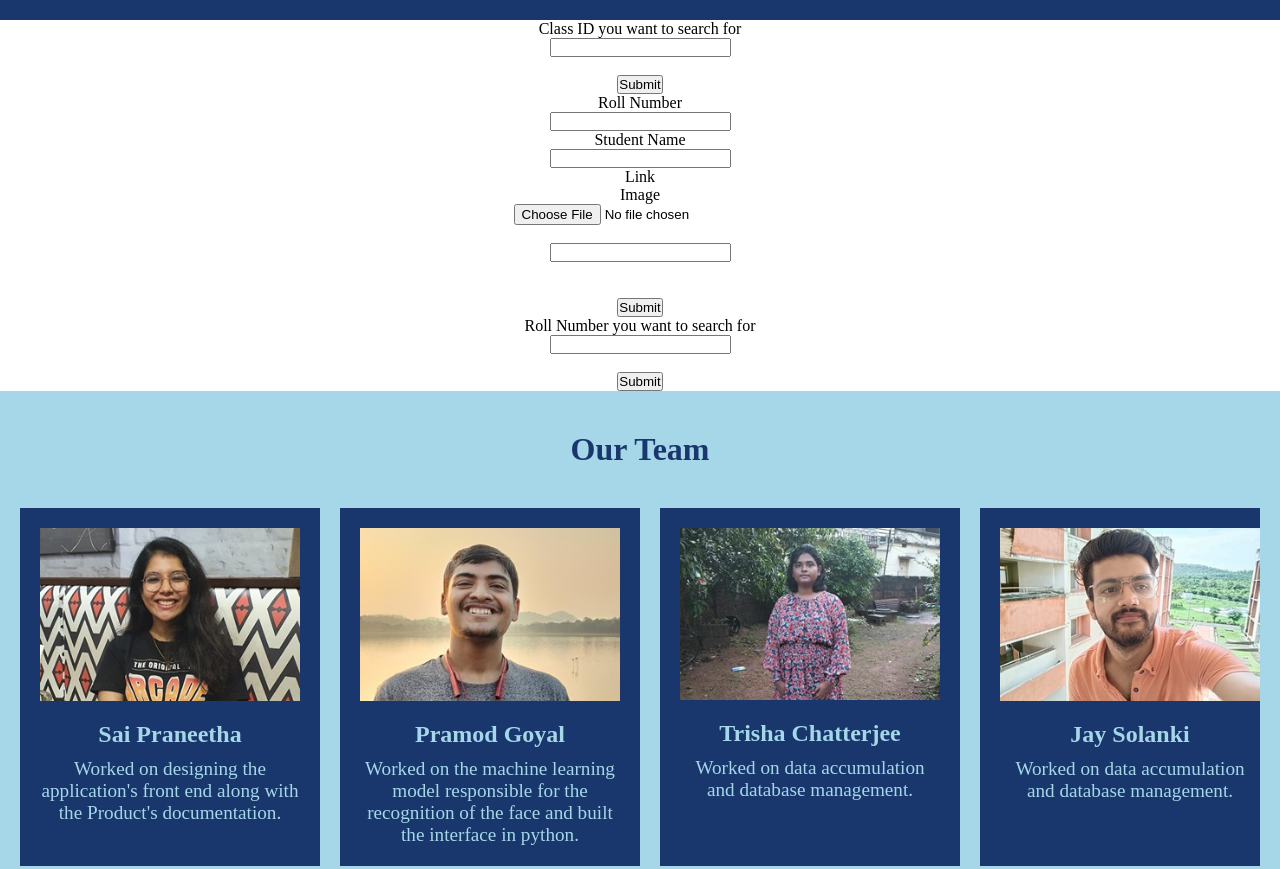
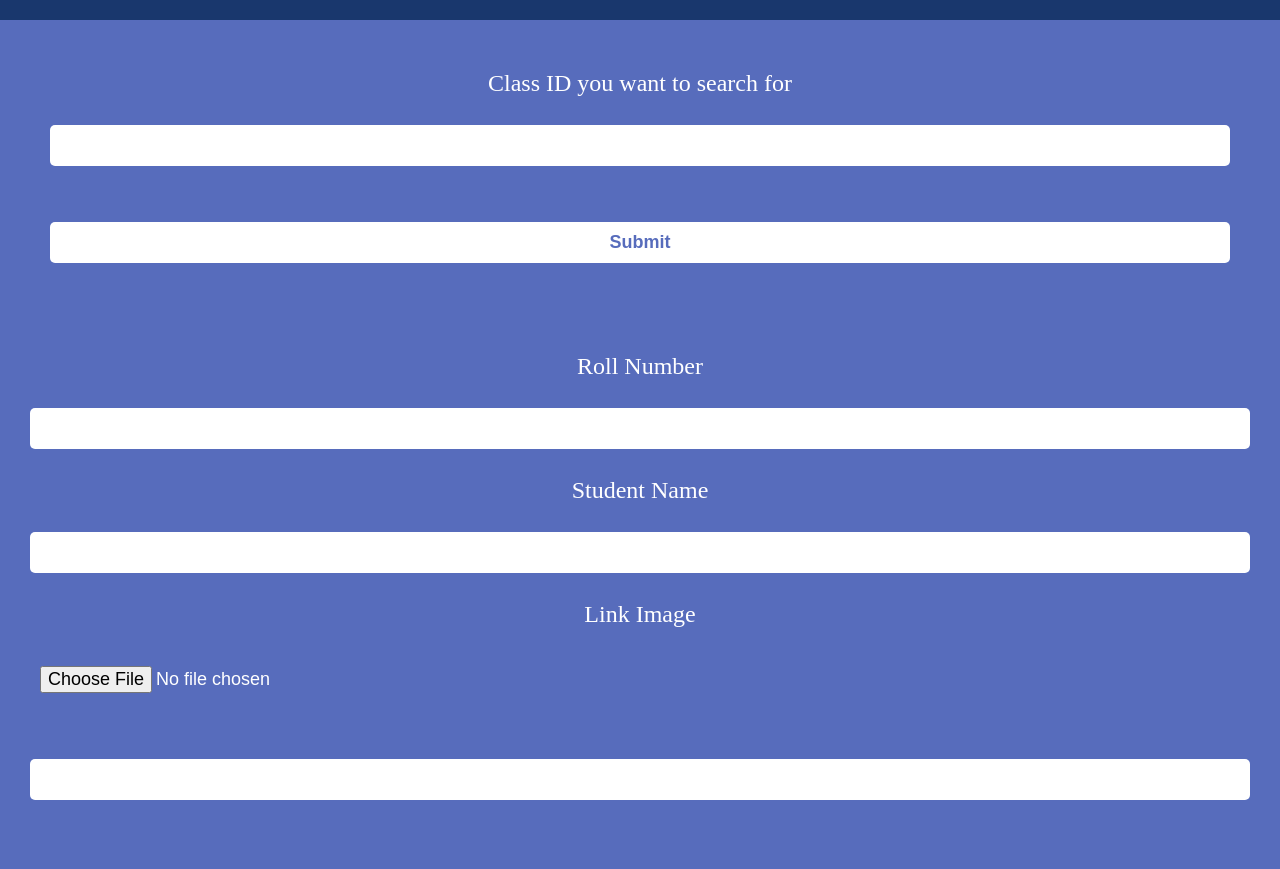
Before and after one commit to Praneetha29/FaceTech, a plain HTML site: page index.html in a window 1280 px wide. Shown: the part 780-1649 px from the top of the page. Drawn offline with Linux system fonts and the light colour scheme.

Commit message:
Customised css for the forms

```diff
--- a/index.html
+++ b/index.html
@@ -12,8 +12,8 @@
 			<a href="#">FaceTech</a>
 		</div>
 		<ul class="nav-links">
-			<li><a href="#">Our Team</a></li>
-			<li><a href="#">Project</a></li>
+			<li><a href="#team">Our Team</a></li>
+			<li><a href="https://github.com/Praneetha29/FaceTech">Project</a></li>
 			<li><a href="#">Login</a></li>
 		</ul>
 	</nav>
@@ -23,13 +23,13 @@
 			<p>Taking attendance in a class with more than 100 students can be a challenging and time-consuming task for teachers. <br>
                 It may require them to manually call out each student's name and mark their attendance on a paper or an attendance register. <br>
             THIS IS WHERE OUR SOLUTION COMES IN!</p>
-            <a href="#" class="btn">Experience Our Project</a>
+            <a href="#input" class="btn">Experience Our Project</a>
 		</div>
 		<div class="hero-illustration">
 			<img src=IMAGES/6597446.jpg alt="Illustration">
 		</div>
 	</section>
-	<section class="inputStudentEntry">
+	<section id="input"class="inputStudentEntry">
 		<div class="hero-content">
 			<form action="http://127.0.0.1:5009/viewclassData/">
 				<label for="id">Class ID you want to search for</label><br>
@@ -46,8 +46,7 @@
 				<input type="number" id="roll" name="Roll"><br>
 				<label for="name">Student Name</label><br>
 				<input type="text" id="name" name="Name"><br>
-				<label for="link">Link</label><br>
-				<label for="inputImage">Image</label><br>
+				<label for="inputImage">Link Image</label><br>
 				<input type="file" id="inputImage" name="inputImage"><br><br>
 				<input type="text" id="link" name="Link"><br>
 				<br><br>
@@ -65,7 +64,7 @@
 			</form>
 		</div>
 	</section>
-	<section class="team">
+	<section id="team" class="team">
 		<h2>Our Team</h2>
 		<div class="team-carousel">
 			<div class="card">
@@ -99,7 +98,7 @@
 		<div class="project-content">
 			<h2>Experience Our Project</h2>
 			<p>Our solution automates the manual and time-consuming process of taking attendance.<br>We have developed an attendance management system that utilizes an automated face detection system based on a CNN-based network called the Siamese network.</p>
-			<a href="#" class="btn">Go to project</a>
+			<a href="https://github.com/Praneetha29/FaceTech" class="btn">Go to project</a>
 		</div>
 	</section>
 	<footer>
--- a/style.css
+++ b/style.css
@@ -173,8 +173,111 @@ footer {
   footer p{
     margin-left:550px;
   }
+/* Style for inputStudentEntry section */
+.inputStudentEntry {
+	background-color: #576CBC;
+	color: #fff;
+	padding: 50px;
+  }
 
+  .inputStudentEntry form {
+	display: flex;
+	flex-direction: column;
+	align-items: center;
+  }
 
+  .inputStudentEntry label {
+	font-size: 24px;
+  }
+
+  .inputStudentEntry input[type="number"],
+  .inputStudentEntry input[type="submit"] {
+	width: 100%;
+	padding: 10px;
+	font-size: 18px;
+	border: none;
+	border-radius: 5px;
+	margin: 10px 0;
+  }
+
+  .inputStudentEntry input[type="submit"] {
+	background-color: #fff;
+	color: #576CBC;
+	font-weight: bold;
+	cursor: pointer;
+  }
+
+  /* Style for viewClassData section */
+  .viewClassData {
+	background-color: #576CBC;
+	color: #fff;
+	padding: 30px;
+	align-items: center;
+	display:list-item;
+  }
+
+  .viewClassData form {
+	display: flex;
+	flex-direction: column;
+	align-items: center;
+  }
+
+  .viewClassData label {
+	font-size: 24px;
+  }
+
+  .viewClassData input[type="number"],
+  .viewClassData input[type="text"],
+  .viewClassData input[type="file"],
+  .viewClassData input[type="submit"] {
+	width: 100%;
+	padding: 10px;
+	font-size: 18px;
+	border: none;
+	border-radius: 5px;
+	margin: 10px 0;
+  }
+
+  .viewClassData input[type="submit"] {
+	background-color: #fff;
+	color: #576CBC;
+	font-weight: bold;
+	cursor: pointer;
+  }
+
+  /* Style for viewStudentData section */
+  .viewStudentData {
+	background-color: #576CBC;;
+	color: #fff;
+	padding: 50px;
+  }
+
+  .viewStudentData form {
+	display: flex;
+	flex-direction: column;
+	align-items: center;
+  }
+
+  .viewStudentData label {
+	font-size: 24px;
+  }
+
+  .viewStudentData input[type="number"],
+  .viewStudentData input[type="submit"] {
+	width: 100%;
+	padding: 10px;
+	font-size: 18px;
+	border: none;
+	border-radius: 5px;
+	margin: 10px 0;
+  }
+
+  .viewStudentData input[type="submit"] {
+	background-color: #fff;
+	color: #576CBC;
+	font-weight: bold;
+	cursor: pointer;
+  }
 
 
 @media screen and (max-width: 768px) {
```
